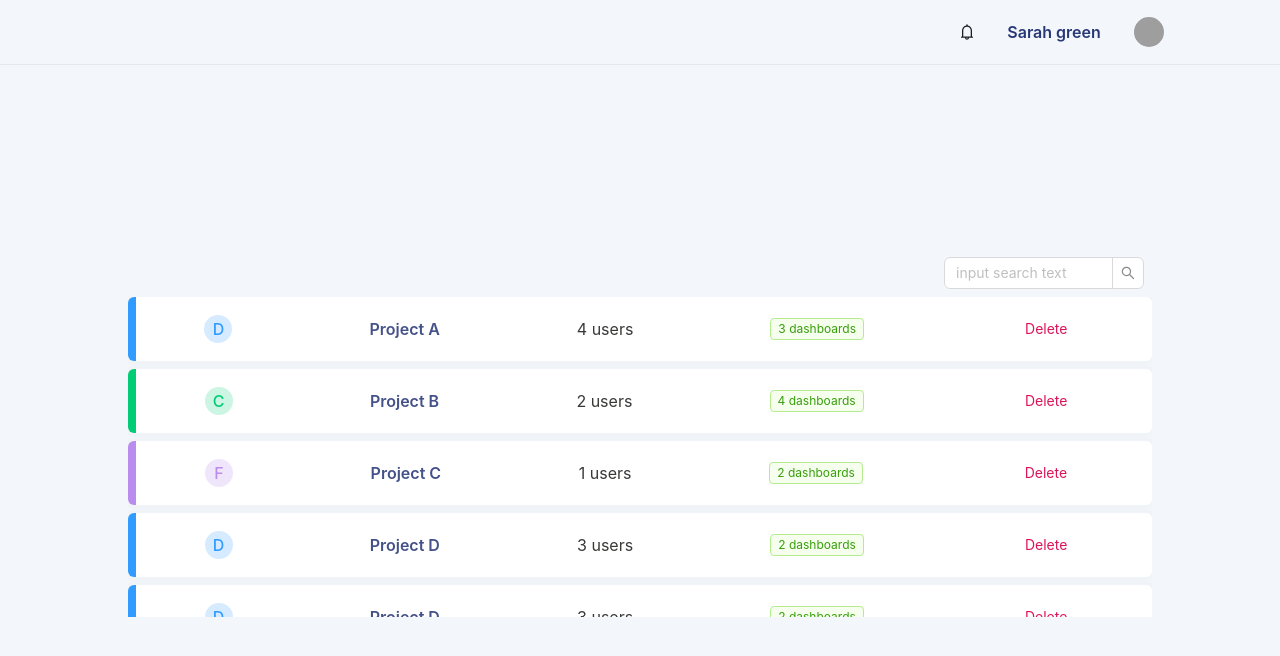
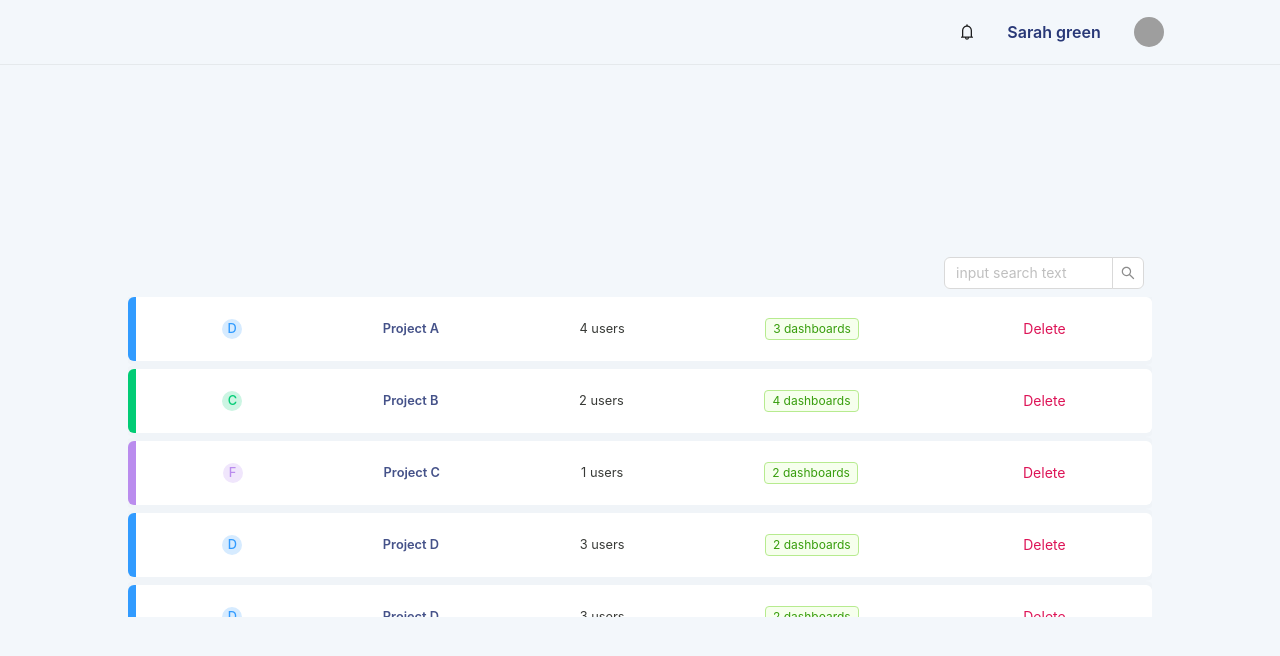
Before and after one commit to VictoryBlue/Dashmote, a React (Create React App) app: page / in a window 1280 px wide. Shown: the top 656 px of the page. Built offline with nearby package versions, Linux system fonts and the light colour scheme; grey boxes are pictures that could not be loaded.

Commit message:
style: row components to fit mobile devices

```diff
--- a/src/components/Row/Row.jsx
+++ b/src/components/Row/Row.jsx
@@ -35,7 +35,7 @@ const Row = ({ id, category, name, users, dashboards, onClick }) => {
 
         <div className="users">{`${users} users`}</div>
 
-        <Tag color="green">{`${dashboards} dashboards`}</Tag>
+        <Tag color="green" className="tag">{`${dashboards} dashboards`}</Tag>
         {/* feat 6 : to confirm when deleting a project */}
         {/* feat 5 : to delete of the 3 projects */}
         <div>
--- a/src/components/Row/row.css
+++ b/src/components/Row/row.css
@@ -27,3 +27,43 @@
 .users {
   color: #383a37;
 }
+
+@media screen and (min-width: 375px) {
+  .dashboard-one-row-container {
+    font-size: 0.8rem;
+  }
+  .circle {
+    margin-left: 1rem;
+    height: 20px;
+    width: 20px;
+  }
+  .delete {
+    display: none;
+  }
+  .users {
+    visibility: hidden;
+  }
+  .tag {
+    visibility: hidden;
+  }
+}
+
+@media screen and (min-width: 1125px) {
+  .dashboard-one-row-container {
+    font-size: 0.8rem;
+  }
+  .circle {
+    margin-left: 1rem;
+    height: 20px;
+    width: 20px;
+  }
+  .delete {
+    display: block;
+  }
+  .users {
+    visibility: visible;
+  }
+  .tag {
+    visibility: visible;
+  }
+}
```
